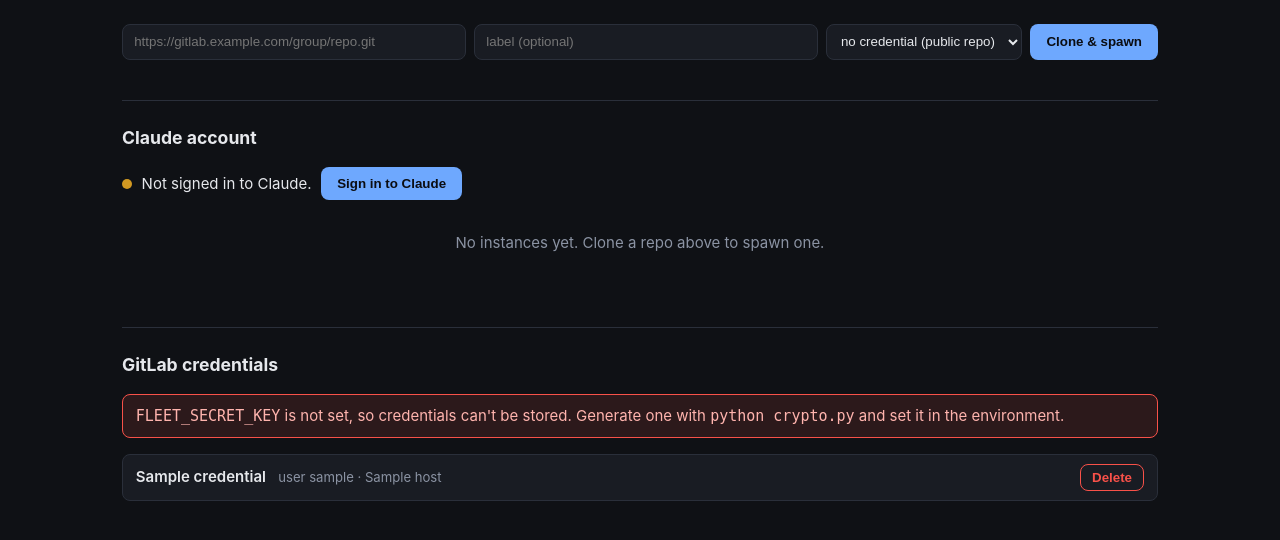
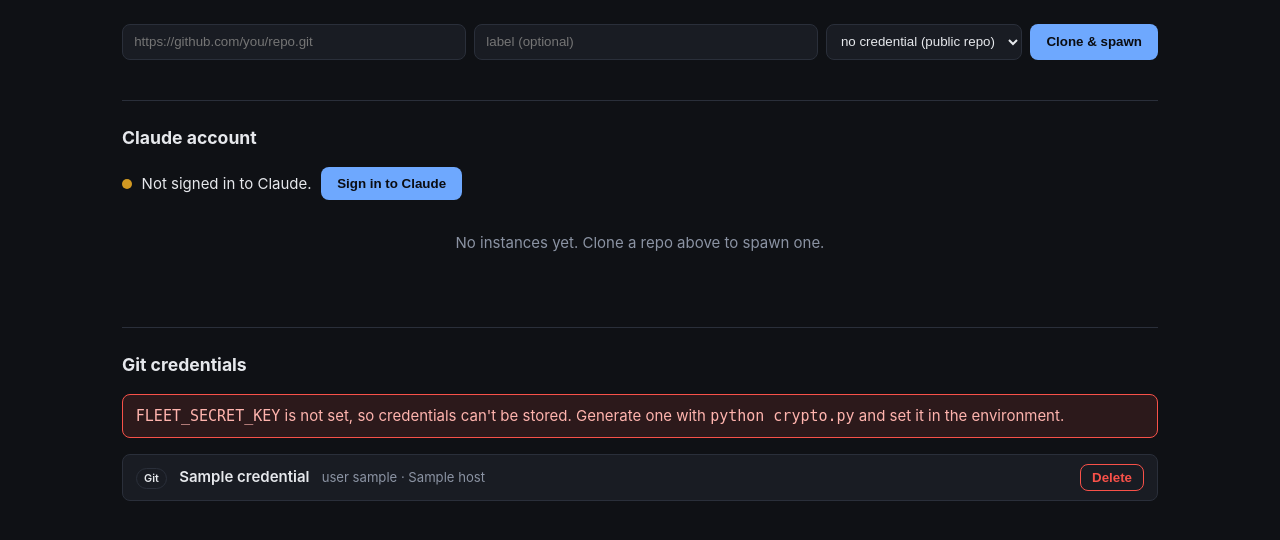
Before and after one commit to mpavelka/claude-fleet, a FastAPI app: template templates/index.html in a window 1280 px wide. Shown: the part 95-635 px from the top of the page. Run offline with FastAPI, Linux system fonts and the light colour scheme; the template is opened without the code that fills it: most values are stand-ins (such as "Sample title", 1, 10 or a date in 2020); data that the repository does not hold is empty; some libraries are stand-ins or nearby versions.

Commit message:
Rename to "Git credentials"; add GitHub/GitLab provider
The credential pool now works for both GitHub and GitLab (GitLab.com and
self-hosted), and says so. The auth mechanism was already host-agnostic (host
is derived from the repo URL), so this is mostly labeling + a provider tag.

- Section renamed "GitLab credentials" -> "Git credentials"
- New provider field (github|gitlab), defaulting to GitHub; shown as a badge in
  the credential list and the spawn dropdown. Invalid values fall back to github
- db: provider column added via migration (existing rows read as null -> "Git")
- Form gains a provider select; copy is now provider-neutral and notes that
  self-hosted GitLab works because the host comes from the repo URL
- Repo-URL and label placeholders updated to GitHub examples

Verified: migration on an old-schema DB, provider storage + invalid fallback,
renamed heading, badges, provider select, and dropdown provider labels.

Co-Authored-By: Claude Opus 4.8 <noreply@anthropic.com>

```diff
--- a/app.py
+++ b/app.py
@@ -126,8 +126,10 @@ def _refresh() -> Response:
 def create_credential(
     name: str = Form(...),
     token: str = Form(...),
+    provider: str = Form("github"),
     # Advanced (all optional): host is derived from each repo URL at spawn time;
-    # username defaults to oauth2 (works for GitLab PATs; set it for deploy tokens).
+    # username defaults to oauth2 (works for GitHub/GitLab tokens; set it for a
+    # deploy token).
     host: str = Form(""),
     username: str = Form(""),
     git_name: str = Form(""),
@@ -138,9 +140,13 @@ def create_credential(
             status_code=400,
             detail="FLEET_SECRET_KEY is not set; cannot store credentials.",
         )
+    provider = provider.strip().lower()
+    if provider not in ("github", "gitlab"):
+        provider = "github"
     db.add_credential(
         uuid.uuid4().hex[:12],
         name.strip(),
+        provider,
         host.strip(),
         username.strip() or "oauth2",
         crypto.encrypt(token),
--- a/manager.py
+++ b/manager.py
@@ -129,8 +129,8 @@ def spawn(repo_url: str, name: str | None, credential_id: str | None = None) ->
     clone_url = repo_url
     if cred is not None:
         token = crypto.decrypt(cred["secret_enc"])
-        # The GitLab host comes from the repo URL (it isn't encoded in the
-        # token); an optional stored host is only a fallback for odd URLs.
+        # The git host comes from the repo URL (it isn't encoded in the token);
+        # an optional stored host is only a fallback for odd URLs.
         fallback_host = cred["host"] if "host" in cred.keys() else ""
         clone_url = _to_https(repo_url, fallback_host)
         host = urlsplit(clone_url).hostname or fallback_host
--- a/static/style.css
+++ b/static/style.css
@@ -201,6 +201,17 @@ button.cleanup { background: transparent; color: var(--amber); border: 1px solid
 }
 .cred-name { font-weight: 600; margin-right: .5rem; }
 .cred-meta { color: var(--muted); font-size: .82rem; }
+.provider-badge {
+  display: inline-block;
+  font-size: .68rem;
+  font-weight: 600;
+  padding: .1rem .45rem;
+  border-radius: 999px;
+  margin-right: .5rem;
+  border: 1px solid var(--border);
+}
+.provider-github { background: #24292f; color: #fff; }
+.provider-gitlab { background: #fc6d26; color: #1f1300; }
 .cred-row .del { background: transparent; color: var(--red); border: 1px solid var(--red); padding: .3rem .7rem; }
 
 .cred-form { display: flex; flex-direction: column; gap: .6rem; }
@@ -213,6 +224,14 @@ button.cleanup { background: transparent; color: var(--amber); border: 1px solid
   padding: .5rem .65rem;
   border-radius: 8px;
 }
+.cred-form select {
+  flex: 0 0 auto;
+  background: var(--panel);
+  border: 1px solid var(--border);
+  color: var(--text);
+  padding: .5rem .6rem;
+  border-radius: 8px;
+}
 .cred-advanced { border: 1px solid var(--border); border-radius: 8px; padding: .5rem .75rem; }
 .cred-advanced summary { cursor: pointer; font-size: .85rem; color: var(--muted); user-select: none; }
 .cred-advanced[open] summary { margin-bottom: .5rem; }
--- a/templates/_credential_form.html
+++ b/templates/_credential_form.html
@@ -1,18 +1,23 @@
-{# Add-credential form. Only a label and token are needed; everything else is
-   derived (host, from each repo URL) or has a sensible default (username). #}
+{# Add-credential form. Only a provider, label and token are needed; everything
+   else is derived (host, from each repo URL) or has a sensible default. #}
 <form class="cred-form" hx-post="/credentials"
       hx-on::after-request="if(event.detail.successful) this.reset()"
       {% if not secret_ready %}style="display:none"{% endif %}>
   <div class="cred-form-main">
-    <input type="text" name="name" placeholder="label (e.g. gitlab-bot-alpha)" required>
-    <input type="password" name="token" placeholder="GitLab access token" required autocomplete="off">
+    <select name="provider">
+      <option value="github">GitHub</option>
+      <option value="gitlab">GitLab</option>
+    </select>
+    <input type="text" name="name" placeholder="label (e.g. github-bot-alpha)" required>
+    <input type="password" name="token" placeholder="access token" required autocomplete="off">
     <button type="submit">Add credential</button>
   </div>
 
   <details class="cred-advanced">
     <summary>Advanced</summary>
     <p class="muted">
-      The host is taken from each repo's URL. Leave the username as
+      The host is taken from each repo's URL, so both GitHub, GitLab.com and
+      self-hosted GitLab work automatically. Leave the username as
       <code>oauth2</code> for personal/project/group tokens; set it only for a
       deploy token. Commit identity is optional.
     </p>
--- a/templates/_credential_list.html
+++ b/templates/_credential_list.html
@@ -1,8 +1,11 @@
-{# List of stored GitLab credentials. The token itself is never rendered. #}
+{# List of stored git credentials. The token itself is never rendered. #}
 <div class="cred-list">
   {% for c in credentials %}
   <div class="cred-row">
     <div>
+      <span class="provider-badge provider-{{ c.provider or 'github' }}">
+        {{- "GitHub" if c.provider == "github" else "GitLab" if c.provider == "gitlab" else "Git" -}}
+      </span>
       <span class="cred-name">{{ c.name }}</span>
       <span class="cred-meta">
         {%- if c.git_email %}commits as {{ c.git_name or c.git_email }}
--- a/templates/index.html
+++ b/templates/index.html
@@ -22,12 +22,12 @@
   <section class="new">
     <form hx-post="/instances" hx-target="#instances" hx-swap="innerHTML"
           hx-on::after-request="if(event.detail.successful) this.reset()">
-      <input type="text" name="repo_url" placeholder="https://gitlab.example.com/group/repo.git" required>
+      <input type="text" name="repo_url" placeholder="https://github.com/you/repo.git" required>
       <input type="text" name="name" placeholder="label (optional)">
       <select name="credential_id">
         <option value="">no credential (public repo)</option>
         {% for c in credentials %}
-        <option value="{{ c.id }}">{{ c.name }}</option>
+        <option value="{{ c.id }}">{{ c.name }} ({{ "GitHub" if c.provider == "github" else "GitLab" if c.provider == "gitlab" else "git" }})</option>
         {% endfor %}
       </select>
       <button type="submit">Clone &amp; spawn</button>
@@ -44,7 +44,7 @@
   </main>
 
   <section class="creds">
-    <h2>GitLab credentials</h2>
+    <h2>Git credentials</h2>
     {% if not secret_ready %}
     <div class="error">
       <code>FLEET_SECRET_KEY</code> is not set, so credentials can't be stored.
```
Also changed, not shown: db.py (+8 -4 lines), README.md, 1 other file.
